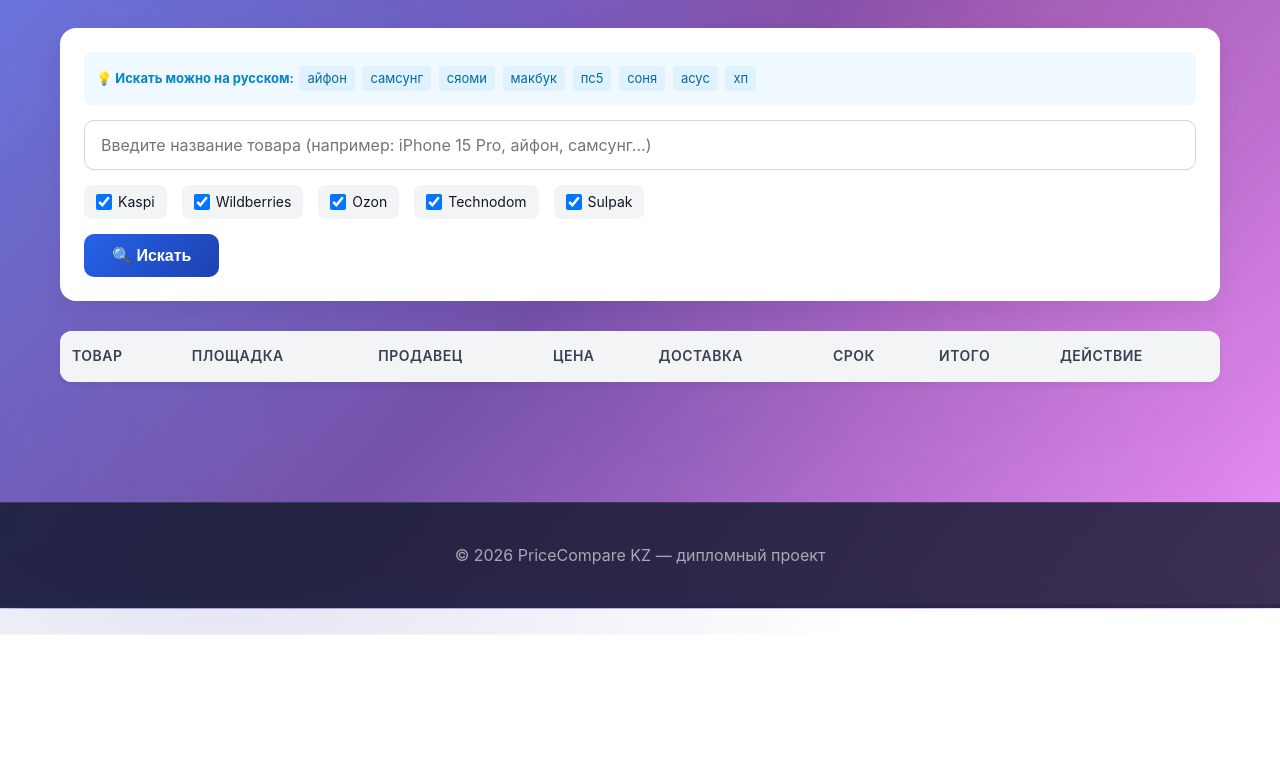
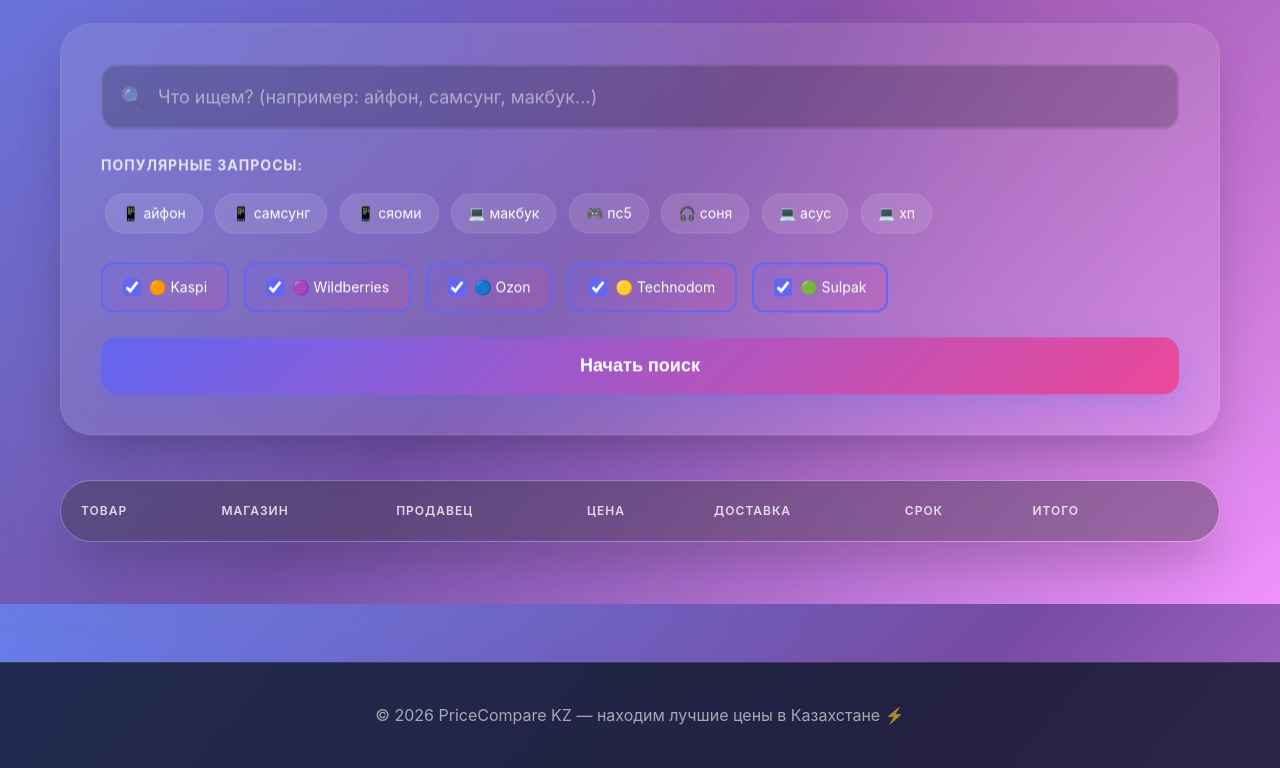
Before and after one commit to kazakh777kz/diplom, a plain HTML site: page products.html in a window 1280 px wide. Shown: the part 196-964 px from the top of the page. Before the commit the page ends 804 px from the top, so only its background shows below. Drawn offline with Linux system fonts and the light colour scheme.

Commit message:
products.html

```diff
--- a/products.html
+++ b/products.html
@@ -6,127 +6,289 @@
   <link rel="stylesheet" href="css/main.css">
   <style>
     .search-section {
-      background: white;
-      padding: 24px;
+      background: var(--glass);
+      backdrop-filter: blur(20px);
+      padding: 40px;
+      border-radius: 32px;
+      border: 1px solid rgba(255, 255, 255, 0.1);
+      margin-bottom: 40px;
+      box-shadow: var(--shadow);
+    }
+
+    .input-wrapper {
+      position: relative;
+      margin-bottom: 25px;
+    }
+
+    .input-wrapper::before {
+      content: '🔍';
+      position: absolute;
+      left: 20px;
+      top: 50%;
+      transform: translateY(-50%);
+      font-size: 20px;
+      opacity: 0.5;
+    }
+
+    #productInput {
+      width: 100%;
+      padding: 20px 20px 20px 55px;
+      font-size: 18px;
       border-radius: 16px;
-      box-shadow: 0 10px 25px rgba(0,0,0,0.06);
-      margin-bottom: 30px;
+      border: 2px solid rgba(255, 255, 255, 0.1);
+      background: rgba(0, 0, 0, 0.2);
+      color: white;
+      font-family: inherit;
+      transition: all 0.3s ease;
+    }
+
+    #productInput::placeholder {
+      color: rgba(255, 255, 255, 0.5);
+    }
+
+    #productInput:focus {
+      outline: none;
+      border-color: var(--primary);
+      box-shadow: 0 0 30px rgba(99, 102, 241, 0.3);
+      background: rgba(0, 0, 0, 0.3);
     }
 
     .search-hints {
-      margin-bottom: 15px;
-      padding: 12px;
-      background: #f0f9ff;
-      border-radius: 8px;
-      font-size: 13px;
-      color: #0369a1;
+      margin-bottom: 25px;
     }
 
     .search-hints strong {
-      color: #0284c7;
+      color: rgba(255, 255, 255, 0.8);
+      display: block;
+      margin-bottom: 12px;
+      font-size: 14px;
+      text-transform: uppercase;
+      letter-spacing: 1px;
     }
 
     .hint-tag {
       display: inline-block;
-      background: #e0f2fe;
-      padding: 2px 8px;
-      border-radius: 4px;
-      margin: 2px;
+      background: rgba(255, 255, 255, 0.1);
+      color: white;
+      padding: 8px 16px;
+      border-radius: 20px;
+      margin: 4px;
       cursor: pointer;
+      font-size: 14px;
+      transition: all 0.3s ease;
+      border: 1px solid rgba(255, 255, 255, 0.1);
     }
 
     .hint-tag:hover {
-      background: #bae6fd;
-    }
-
-    #productInput {
-      width: 100%;
-      padding: 14px 16px;
-      font-size: 16px;
-      border-radius: 10px;
-      border: 1px solid #d1d5db;
-      margin-bottom: 15px;
-      font-family: inherit;
-    }
-
-    #productInput:focus {
-      outline: none;
-      border-color: #2563eb;
-      box-shadow: 0 0 0 3px rgba(37, 99, 235, 0.1);
+      background: linear-gradient(135deg, var(--primary), var(--secondary));
+      transform: translateY(-2px);
+      box-shadow: 0 10px 20px rgba(99, 102, 241, 0.3);
+      border-color: transparent;
     }
 
     .filters {
       display: flex;
       gap: 15px;
       flex-wrap: wrap;
-      margin-bottom: 15px;
+      margin-bottom: 25px;
     }
 
     .filters label {
       display: flex;
       align-items: center;
-      gap: 6px;
+      gap: 8px;
       cursor: pointer;
-      padding: 6px 12px;
-      background: #f3f4f6;
-      border-radius: 8px;
+      padding: 12px 20px;
+      background: rgba(255, 255, 255, 0.05);
+      border-radius: 12px;
+      color: rgba(255, 255, 255, 0.9);
       font-size: 14px;
+      transition: all 0.3s ease;
+      border: 2px solid transparent;
+    }
+
+    .filters label:hover {
+      background: rgba(255, 255, 255, 0.1);
     }
 
     .filters input[type="checkbox"] {
-      width: 16px;
-      height: 16px;
+      width: 18px;
+      height: 18px;
       cursor: pointer;
+      accent-color: var(--primary);
+    }
+
+    .filters label:has(input:checked) {
+      background: linear-gradient(135deg, rgba(99, 102, 241, 0.2), rgba(236, 72, 153, 0.2));
+      border-color: var(--primary);
+      color: white;
     }
 
     .search-btn {
-      background: linear-gradient(135deg, #2563eb, #1e40af);
+      width: 100%;
+      background: linear-gradient(135deg, var(--primary), var(--secondary));
       color: white;
       border: none;
-      padding: 12px 28px;
-      border-radius: 10px;
-      font-weight: 600;
-      font-size: 16px;
+      padding: 18px;
+      border-radius: 16px;
+      font-weight: 700;
+      font-size: 18px;
       cursor: pointer;
-      transition: opacity 0.2s;
+      transition: all 0.3s ease;
+      box-shadow: 0 10px 30px rgba(99, 102, 241, 0.3);
+      position: relative;
+      overflow: hidden;
+    }
+
+    .search-btn::before {
+      content: '';
+      position: absolute;
+      top: 0;
+      left: -100%;
+      width: 100%;
+      height: 100%;
+      background: linear-gradient(90deg, transparent, rgba(255,255,255,0.3), transparent);
+      transition: left 0.5s;
+    }
+
+    .search-btn:hover::before {
+      left: 100%;
     }
 
     .search-btn:hover {
-      opacity: 0.9;
+      transform: translateY(-2px);
+      box-shadow: 0 20px 40px rgba(99, 102, 241, 0.4);
+    }
+
+    .results-container {
+      background: var(--glass);
+      backdrop-filter: blur(20px);
+      border-radius: 32px;
+      border: 1px solid rgba(255, 255, 255, 0.1);
+      overflow: hidden;
+      box-shadow: var(--shadow);
     }
 
     table {
       width: 100%;
       border-collapse: collapse;
-      background: white;
-      border-radius: 12px;
-      overflow: hidden;
-      box-shadow: 0 4px 6px rgba(0,0,0,0.05);
     }
 
     th {
-      background: #f3f4f6;
-      padding: 14px 12px;
+      background: rgba(0, 0, 0, 0.3);
+      padding: 20px;
       text-align: left;
       font-weight: 600;
-      color: #374151;
-      font-size: 14px;
+      color: rgba(255, 255, 255, 0.8);
+      font-size: 12px;
       text-transform: uppercase;
-      letter-spacing: 0.5px;
+      letter-spacing: 1px;
     }
 
     td {
-      padding: 14px 12px;
-      border-bottom: 1px solid #e5e7eb;
-      font-size: 14px;
+      padding: 20px;
+      border-bottom: 1px solid rgba(255, 255, 255, 0.05);
+      color: rgba(255, 255, 255, 0.9);
+      font-size: 15px;
+    }
+
+    tr {
+      transition: all 0.3s ease;
     }
 
     tr:hover {
-      background: #f9fafb;
+      background: rgba(255, 255, 255, 0.05);
     }
 
-    tr:last-child td {
-      border-bottom: none;
+    tr.best-price {
+      background: linear-gradient(90deg, rgba(16, 185, 129, 0.2), rgba(5, 150, 105, 0.1));
+      position: relative;
+    }
+
+    tr.best-price::before {
+      content: '👑';
+      position: absolute;
+      left: 10px;
+      top: 50%;
+      transform: translateY(-50%);
+      font-size: 20px;
+    }
+
+    tr.best-price td {
+      color: white;
+      font-weight: 600;
+    }
+
+    .price-cell {
+      font-size: 18px;
+      font-weight: 700;
+      color: white;
+    }
+
+    .best-badge {
+      display: inline-block;
+      background: linear-gradient(135deg, var(--success), #059669);
+      color: white;
+      padding: 4px 12px;
+      border-radius: 20px;
+      font-size: 11px;
+      font-weight: 700;
+      text-transform: uppercase;
+      margin-left: 8px;
+      animation: pulse 2s infinite;
+    }
+
+    .buy-btn {
+      display: inline-flex;
+      align-items: center;
+      gap: 6px;
+      background: linear-gradient(135deg, var(--primary), var(--primary-dark));
+      color: white;
+      padding: 10px 20px;
+      border-radius: 10px;
+      text-decoration: none;
+      font-weight: 600;
+      font-size: 14px;
+      transition: all 0.3s ease;
+      box-shadow: 0 4px 15px rgba(99, 102, 241, 0.3);
+    }
+
+    .buy-btn:hover {
+      transform: translateY(-2px);
+      box-shadow: 0 8px 25px rgba(99, 102, 241, 0.4);
+    }
+
+    .no-results {
+      text-align: center;
+      padding: 60px 20px;
+      color: rgba(255, 255, 255, 0.6);
+    }
+
+    .no-results strong {
+      display: block;
+      font-size: 24px;
+      color: white;
+      margin-bottom: 10px;
+    }
+
+    .loading {
+      display: none;
+      text-align: center;
+      padding: 40px;
+    }
+
+    .spinner {
+      width: 50px;
+      height: 50px;
+      border: 3px solid rgba(255, 255, 255, 0.1);
+      border-top-color: var(--primary);
+      border-radius: 50%;
+      animation: spin 1s linear infinite;
+      margin: 0 auto 20px;
+    }
+
+    @keyframes spin {
+      to { transform: rotate(360deg); }
     }
   </style>
 </head>
@@ -144,66 +306,93 @@
 </div>
 
 <div class="container">
-  <h2>Поиск товара</h2>
+  <h2>🔍 Найди лучшую цену</h2>
 
-  <div class="search-section">
-    <div class="search-hints">
-      <strong>💡 Искать можно на русском:</strong>
-      <span class="hint-tag" onclick="setSearch('айфон')">айфон</span>
-      <span class="hint-tag" onclick="setSearch('самсунг')">самсунг</span>
-      <span class="hint-tag" onclick="setSearch('сяоми')">сяоми</span>
-      <span class="hint-tag" onclick="setSearch('макбук')">макбук</span>
-      <span class="hint-tag" onclick="setSearch('пс5')">пс5</span>
-      <span class="hint-tag" onclick="setSearch('соня')">соня</span>
-      <span class="hint-tag" onclick="setSearch('асус')">асус</span>
-      <span class="hint-tag" onclick="setSearch('хп')">хп</span>
-    </div>
-
+  <div class="search-section floating">
+    <div class="input-wrapper">
       <input
         type="text"
         id="productInput"
-      placeholder="Введите название товара (например: iPhone 15 Pro, айфон, самсунг...)"
+        placeholder="Что ищем? (например: айфон, самсунг, макбук...)"
         autocomplete="off"
       >
+    </div>
+
+    <div class="search-hints">
+      <strong>Популярные запросы:</strong>
+      <span class="hint-tag" onclick="setSearch('айфон')">📱 айфон</span>
+      <span class="hint-tag" onclick="setSearch('самсунг')">📱 самсунг</span>
+      <span class="hint-tag" onclick="setSearch('сяоми')">📱 сяоми</span>
+      <span class="hint-tag" onclick="setSearch('макбук')">💻 макбук</span>
+      <span class="hint-tag" onclick="setSearch('пс5')">🎮 пс5</span>
+      <span class="hint-tag" onclick="setSearch('соня')">🎧 соня</span>
+      <span class="hint-tag" onclick="setSearch('асус')">💻 асус</span>
+      <span class="hint-tag" onclick="setSearch('хп')">💻 хп</span>
+    </div>
 
     <div class="filters">
-      <label><input type="checkbox" class="marketplace" value="Kaspi" checked> Kaspi</label>
-      <label><input type="checkbox" class="marketplace" value="Wildberries" checked> Wildberries</label>
-      <label><input type="checkbox" class="marketplace" value="Ozon" checked> Ozon</label>
-      <label><input type="checkbox" class="marketplace" value="Technodom" checked> Technodom</label>
-      <label><input type="checkbox" class="marketplace" value="Sulpak" checked> Sulpak</label>
+      <label><input type="checkbox" class="marketplace" value="Kaspi" checked> 🟠 Kaspi</label>
+      <label><input type="checkbox" class="marketplace" value="Wildberries" checked> 🟣 Wildberries</label>
+      <label><input type="checkbox" class="marketplace" value="Ozon" checked> 🔵 Ozon</label>
+      <label><input type="checkbox" class="marketplace" value="Technodom" checked> 🟡 Technodom</label>
+      <label><input type="checkbox" class="marketplace" value="Sulpak" checked> 🟢 Sulpak</label>
     </div>
 
-    <button class="search-btn" onclick="searchProducts()">🔍 Искать</button>
+    <button class="search-btn" onclick="searchProducts()">
+      Начать поиск
+    </button>
+
+    <div class="loading" id="loading">
+      <div class="spinner"></div>
+      <p style="color: rgba(255,255,255,0.8);">Ищем лучшие предложения...</p>
+    </div>
   </div>
 
+  <div class="results-container">
     <table>
       <thead>
         <tr>
           <th>Товар</th>
-        <th>Площадка</th>
+          <th>Магазин</th>
           <th>Продавец</th>
           <th>Цена</th>
           <th>Доставка</th>
           <th>Срок</th>
           <th>Итого</th>
-        <th>Действие</th>
+          <th></th>
         </tr>
       </thead>
       <tbody id="results"></tbody>
     </table>
   </div>
+</div>
 
 <div class="footer">
-  © 2026 PriceCompare KZ — дипломный проект
+  <p>© 2026 PriceCompare KZ — находим лучшие цены в Казахстане ⚡</p>
 </div>
 
 <script src="js/script.js"></script>
 <script>
 function setSearch(text) {
   document.getElementById('productInput').value = text;
-  searchProducts();
+  document.getElementById('productInput').focus();
 }
+
+// Добавляем анимацию загрузки
+const originalSearch = searchProducts;
+searchProducts = function() {
+  const loading = document.getElementById('loading');
+  const btn = document.querySelector('.search-btn');
+
+  loading.style.display = 'block';
+  btn.style.display = 'none';
+
+  setTimeout(() => {
+    originalSearch();
+    loading.style.display = 'none';
+    btn.style.display = 'block';
+  }, 600);
+};
 </script>
 
 </body>
```
Lines whose indentation alone changed are shown as unchanged.
